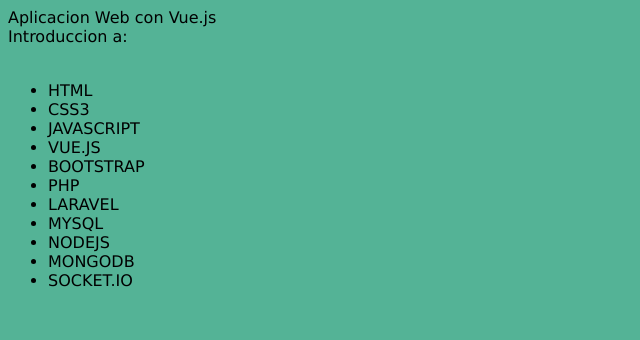
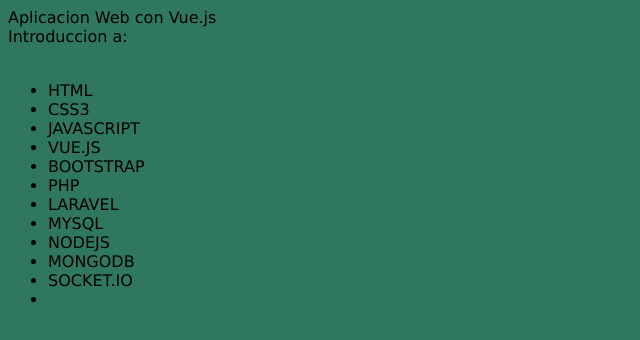
Before and after one commit to felipe15119/Portafolio-Progra-IV, a plain HTML site: page index.html in a window 1280 px wide. Shown: the whole page, without its empty margins (0-640 px from the left). Drawn offline with Linux system fonts and the light colour scheme.

Commit message:
nuevo cambio leve

```diff
--- a/estilos.css
+++ b/estilos.css
@@ -4,7 +4,7 @@
     font-size: 16px;
 }
 body{
-    background: rgb(84, 179, 150);
+    background: rgb(48, 119, 98);
     color: rgb(0, 0, 0);
 }
 input{
--- a/index.html
+++ b/index.html
@@ -24,7 +24,7 @@
         <li>NODEJS</li>
         <li>MONGODB</li>
         <li>SOCKET.IO</li>
-
+        <li></li>
     </ul>
 
 </body>
```
